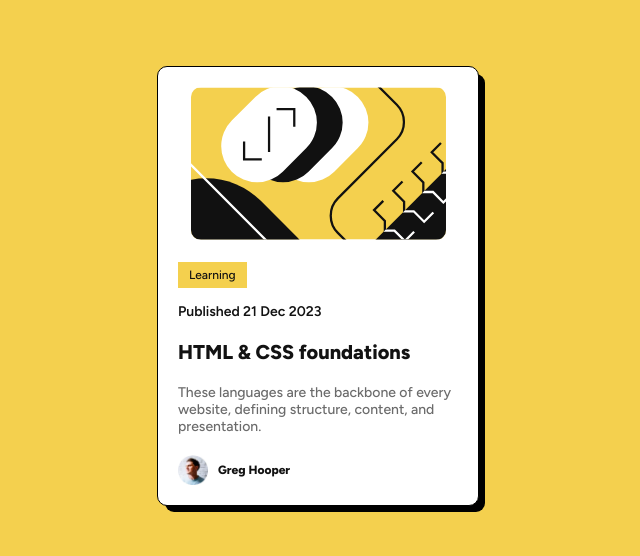
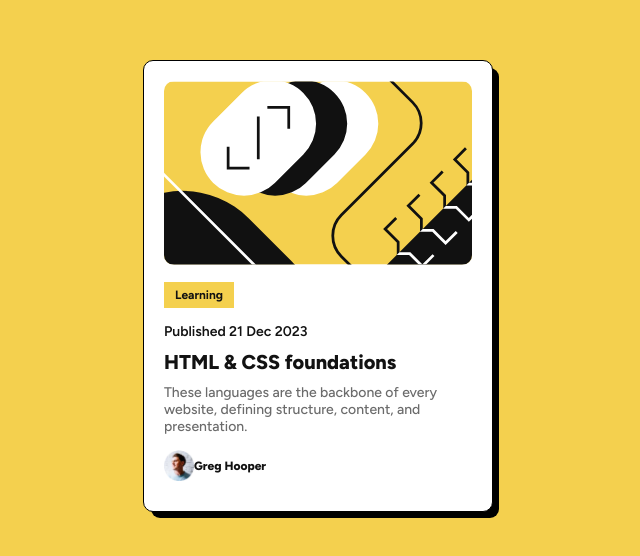
Before and after one commit to AishatArasi/blog-preview-card, a plain HTML site: page index.html in a window 1280 px wide. Shown: the part 114-670 px from the top of the page, without its empty margins (322-962 px from the left). Drawn offline with Linux system fonts and the light colour scheme.

Commit message:
last commit

```diff
--- a/index.html
+++ b/index.html
@@ -36,7 +36,7 @@
           </p>
 
           <div class="bottom">
-            <img src="./assets/images/image-avatar.webp" alt="image-avatar">
+            <img src="./assets/images/image-avatar.webp" alt="image-avatar" class="img">
               <h6>Greg Hooper</h6>
           </div>
 
--- a/style.css
+++ b/style.css
@@ -5,6 +5,7 @@
 * {
     margin: 0;
     padding: 0;
+    box-sizing: border-box;
 }
 
 body {
@@ -23,16 +24,18 @@ main {
     justify-content: center;
     align-items: center;
     flex-direction: column;
-    width: 25%;
+    width: 350px;
+    padding: 20px;
     border: 1px solid;
     border-radius: 10px;
+
     box-shadow: 7px 7px 0 -1px hsl(0, 0%, 0%);
 }
 
 #art {
-    width: 255px;
+    width: 100%;
     border-radius: 10px;
-    margin: 20px;
+    margin-bottom: 15px;
 }
 
 a {
@@ -40,42 +43,39 @@ a {
     background-color: hsl(47, 88%, 63%);
     text-decoration: none;
     color: hsl(0, 0%, 7%);
-    margin-left: 20px;
     font-size: 12px;
     padding: 5px 10px;
-    font-weight: 500;
+    font-weight: 700;
 }
 
 h3 {
     color: hsl(0, 0%, 7%);
     font-size: 14px;
     font-weight: 600;
-    margin: 20px;
+    margin: 20px 0 10px;
 }
 
 h1 {
     color: hsl(0, 0%, 7%);
     font-size: 20px;
     font-weight: 800;
-    margin-left: 20px;
-
 }
 
 p {
     color: hsl(0, 0%, 42%);
     font-size: 14px;
     font-weight: 500;
-    margin: 20px;
+    margin: 10px 0;
 }
 
 .bottom {
     display: flex;
     justify-content: flex-start;
     align-items: center;
-    margin: 0px 0px 20px 20px;
+    margin: 15px 0px 10px 0px;
 }
 
-img {
+.img {
     width: 30px;
 }
 
@@ -83,5 +83,5 @@ h6 {
     color: hsl(0, 0%, 7%);
     font-size: 12px;
     font-weight: 800;
-    margin-left: 10px;
+    /* margin-left: 10px; */
 }
```
